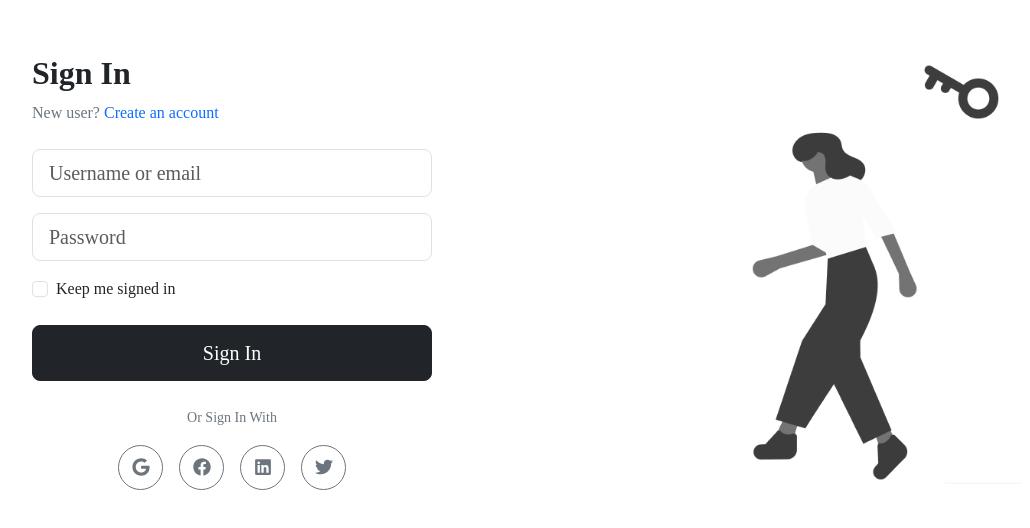
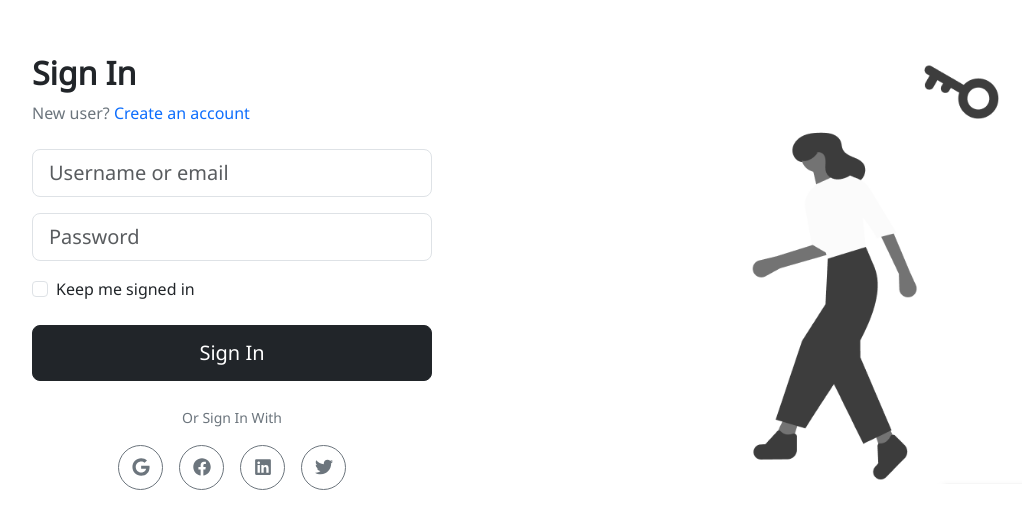
Before and after one commit to princep-2001/countries-app, a React (Vite) app: page / in a window 1280 px wide. Shown: the part 116-644 px from the top of the page, without its empty margins (88-1118 px from the left). Built offline with nearby package versions, Linux system fonts and the light colour scheme.

Commit message:
feat: font family added

```diff
--- a/index.html
+++ b/index.html
@@ -4,10 +4,6 @@
 <head>
   <meta charset="UTF-8" />
   <link rel="icon" type="image/svg+xml" href="/vite.svg" />
-  <link rel="preconnect" href="https://fonts.googleapis.com">
-  <link rel="preconnect" href="https://fonts.gstatic.com" crossorigin>
-  <link href="https://fonts.googleapis.com/css2?family=Noto+Sans:ital,wght@0,100..900;1,100..900&display=swap"
-    rel="stylesheet">
   <meta name="viewport" content="width=device-width, initial-scale=1.0" />
   <title>Countries App</title>
 </head>
--- a/src/index.css
+++ b/src/index.css
@@ -1,8 +1,15 @@
+@font-face {
+  font-family: 'Noto-Sans';
+  src: url('/src/font/NotoSans-Regular.ttf') format('truetype');
+  font-weight: normal;
+  font-style: normal;
+}
+
 body {
   margin: 0;
   -webkit-font-smoothing: antialiased;
   -moz-osx-font-smoothing: grayscale;
-  font-family: 'Noto-sans' !important;
+  font-family: 'Noto-Sans';
 }
 
 .country-card {
@@ -96,6 +103,7 @@ hr {
 }
 
 @keyframes pulse {
+
   0%,
   100% {
     opacity: 1;
@@ -110,15 +118,15 @@ hr {
   animation: pulse 2s cubic-bezier(0.4, 0, 0.6, 1) infinite;
 }
 
-.gap-2 > * + * {
+.gap-2>*+* {
   margin-left: 0.5rem;
 }
 
-.gap-3 > * + * {
+.gap-3>*+* {
   margin-left: 1rem;
 }
 
-.gap-4 > * + * {
+.gap-4>*+* {
   margin-left: 1.5rem;
 }
 
@@ -205,10 +213,12 @@ button:focus {
 
 /* Loading animation */
 @keyframes pulse {
+
   0%,
   100% {
     opacity: 1;
   }
+
   50% {
     opacity: 0.5;
   }
```
Also changed, not shown: src/font/NotoSans-Regular.ttf (added).
